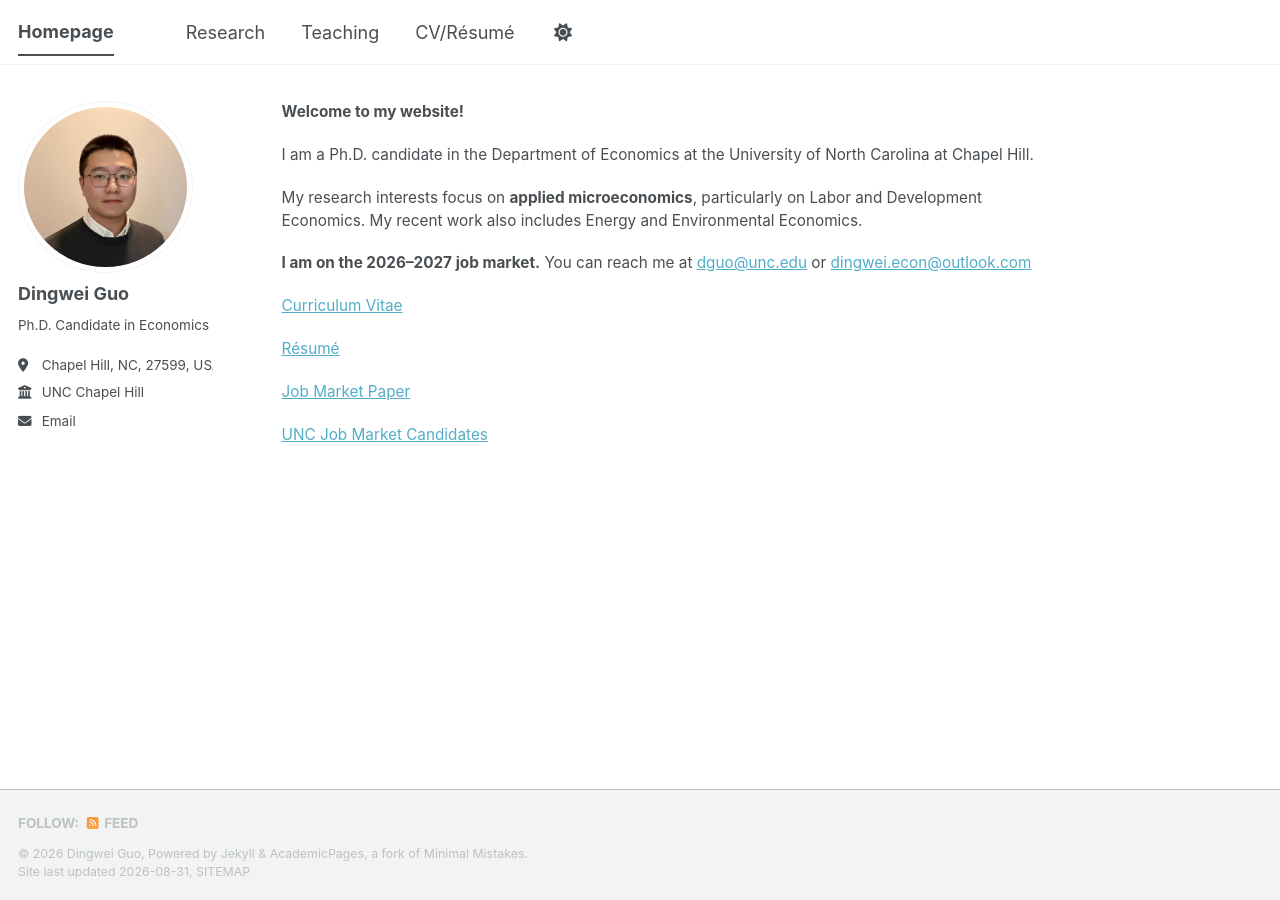
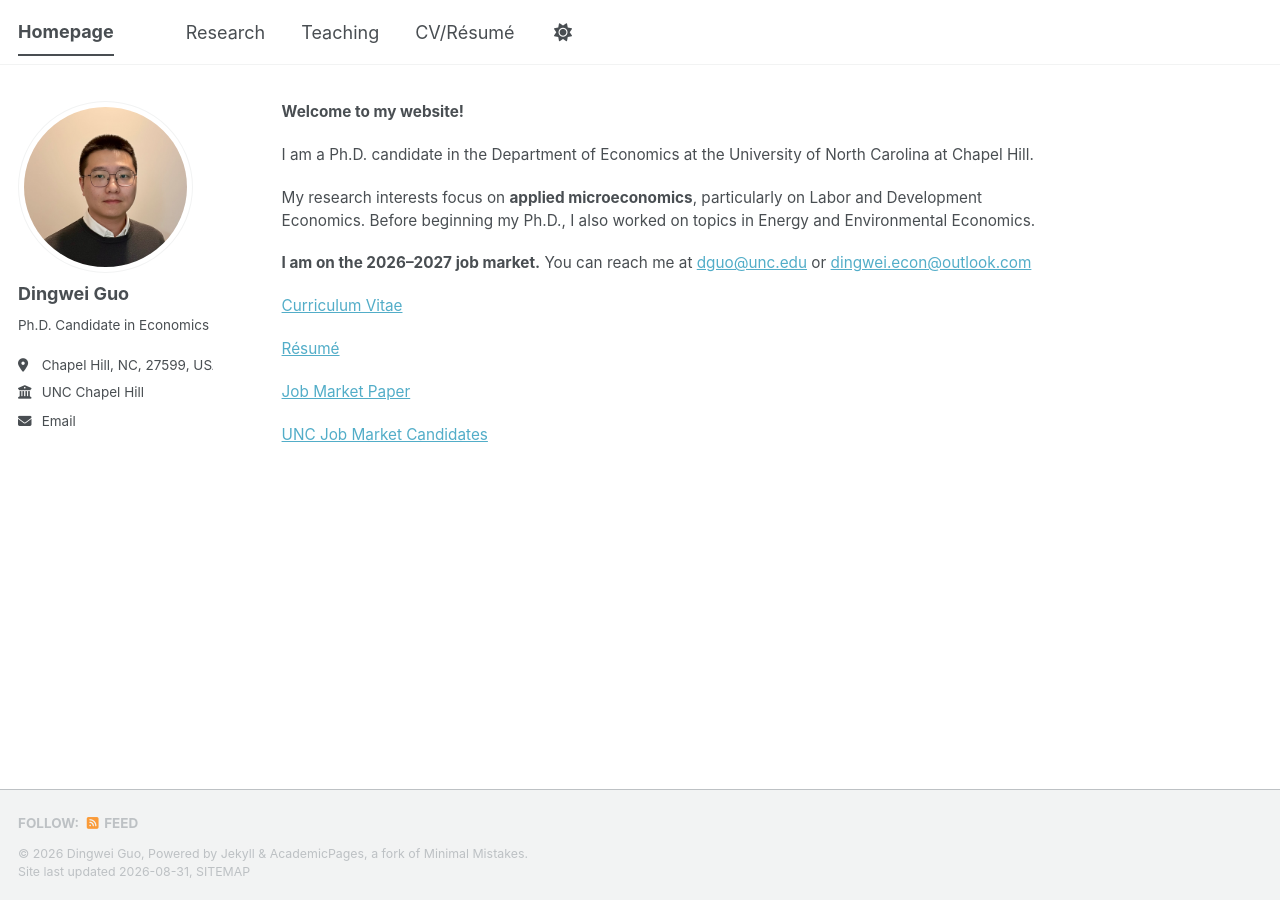
Before and after one commit to dw-guo/dw-guo.github.io, a Jekyll site: the page built from _pages/about.md, in a window 1280 px wide. Built offline with Jekyll 4.4.1, drawn with Linux system fonts in a browser that asks for light colours; a style sheet for code colours, icons or effects is not loaded.

Commit message:
Revise research interests section in about page
Updated research interests to include previous work in Energy and Environmental Economics.

```diff
--- a/_pages/about.md
+++ b/_pages/about.md
@@ -19,7 +19,7 @@ redirect_from:
 
 I am a Ph.D. candidate in the Department of Economics at the University of North Carolina at Chapel Hill.
 
-My research interests focus on **applied microeconomics**, particularly on Labor and Development Economics. My recent work also includes Energy and Environmental Economics.
+My research interests focus on **applied microeconomics**, particularly on Labor and Development Economics. Before beginning my Ph.D., I also worked on topics in Energy and Environmental Economics.
 
 **I am on the 2026–2027 job market.** You can reach me at [dguo@unc.edu](mailto:dguo@unc.edu) or [dingwei.econ@outlook.com](mailto:dingwei.econ@outlook.com)
 
```
